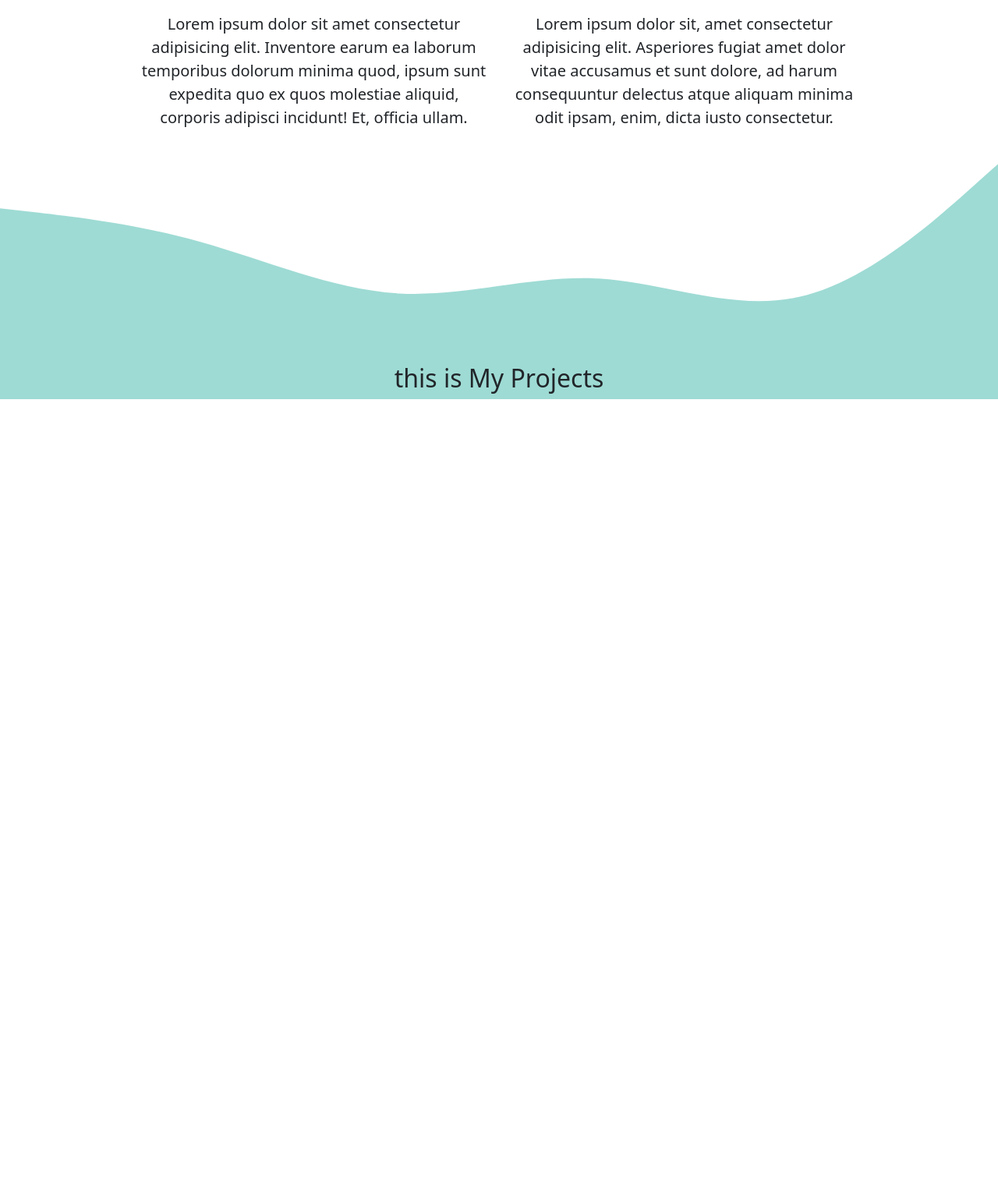
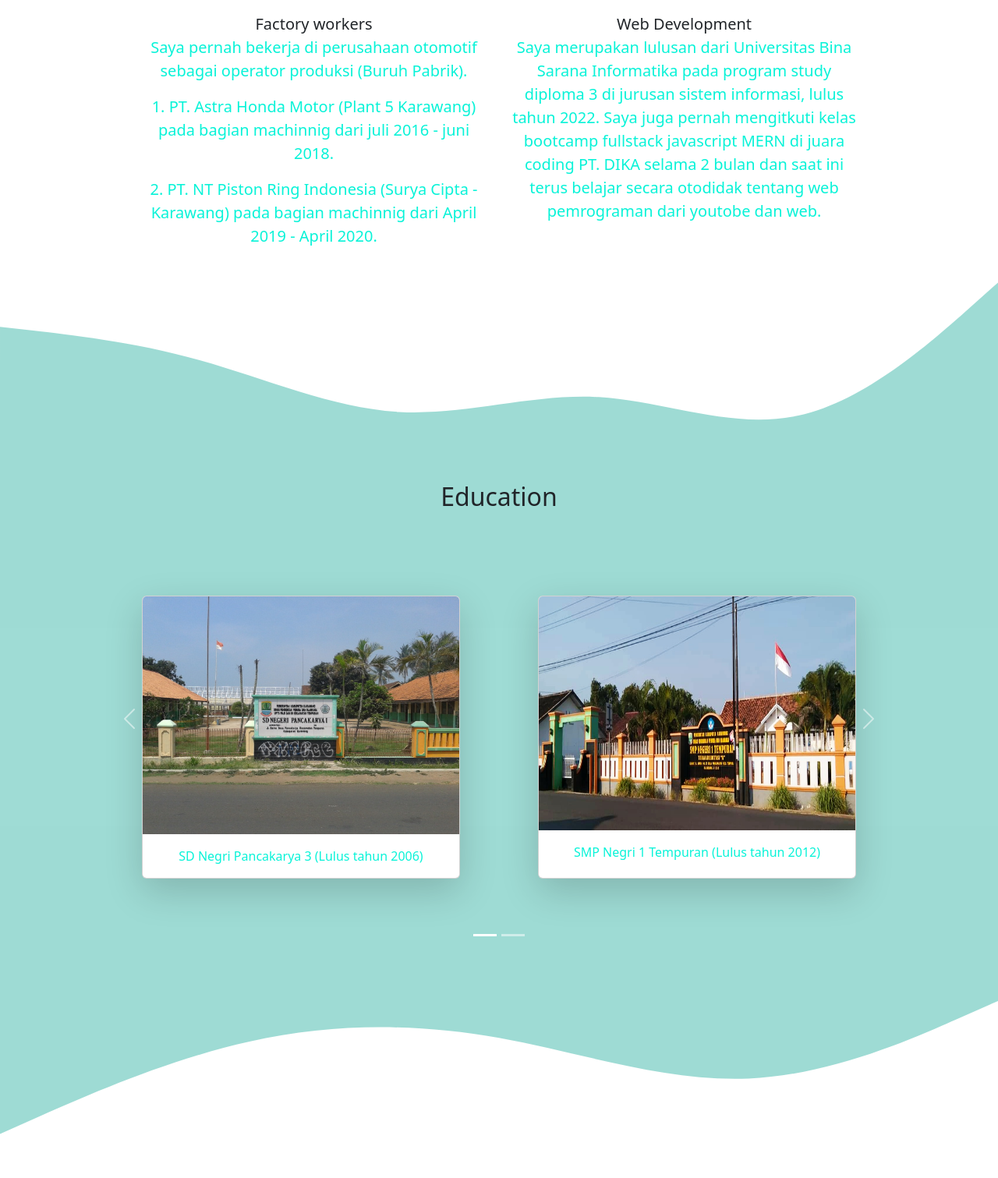
Before and after one commit to ivan12812/ivan12812.github.io, a plain HTML site: page index.html in a window 1280 px wide. Shown: the part 720-2231 px from the top of the page at 78% size. Before the commit the page ends 1232 px from the top, so only its background shows below. Drawn offline with nearby package versions, Linux system fonts and the light colour scheme.

Commit message:
education

```diff
--- a/index.html
+++ b/index.html
@@ -76,10 +76,17 @@
         </div>
         <div class="row justify-content-center fs-5 text-center">
           <div class="col-md-5">
-            <p>Lorem ipsum dolor sit amet consectetur adipisicing elit. Inventore earum ea laborum temporibus dolorum minima quod, ipsum sunt expedita quo ex quos molestiae aliquid, corporis adipisci incidunt! Et, officia ullam.</p>
+            <h5>Factory workers</h5>
+            <p>Saya pernah bekerja di perusahaan otomotif sebagai operator produksi (Buruh Pabrik).</p>
+            <p>1. PT. Astra Honda Motor (Plant 5 Karawang) pada bagian machinnig dari juli 2016 - juni 2018.</p>
+            <p>2. PT. NT Piston Ring Indonesia (Surya Cipta - Karawang) pada bagian machinnig dari April 2019 - April 2020.</p>
           </div>
           <div class="col-md-5">
-            <p>Lorem ipsum dolor sit, amet consectetur adipisicing elit. Asperiores fugiat amet dolor vitae accusamus et sunt dolore, ad harum consequuntur delectus atque aliquam minima odit ipsam, enim, dicta iusto consectetur.</p>
+            <h5>Web Development</h5>
+            <p>
+              Saya merupakan lulusan dari Universitas Bina Sarana Informatika pada program study diploma 3 di jurusan sistem informasi, lulus tahun 2022. Saya juga pernah mengitkuti kelas bootcamp fullstack javascript MERN di juara coding
+              PT. DIKA selama 2 bulan dan saat ini terus belajar secara otodidak tentang web pemrograman dari youtobe dan web.
+            </p>
           </div>
         </div>
       </div>
@@ -93,20 +100,75 @@
     </section>
     <!-- Akhir About -->
 
-    <!-- Project -->
-    <div id="projects">
+    <!-- Education -->
+    <section id="education">
       <div class="container">
-        <div class="row text-center">
+        <div class="row">
           <div class="col">
-            <h2>this is My Projects</h2>
+            <div id="carouselExampleIndicators" class="carousel slide" data-bs-ride="true">
+              <h2>Education</h2>
+              <div class="carousel-indicators">
+                <button type="button" data-bs-target="#carouselExampleIndicators" data-bs-slide-to="0" class="active" aria-current="true" aria-label="Slide 1"></button>
+                <button type="button" data-bs-target="#carouselExampleIndicators" data-bs-slide-to="1" aria-label="Slide 2"></button>
+              </div>
+              <div class="carousel-inner">
+                <div class="carousel-item active">
+                  <div class="cards">
+                    <div class="card shadow-lg" style="width: 30rem">
+                      <img src="/assets/SD N Pancakarya 3.jpg" class="card-img-top" alt="sd" focusable="false" />
+                      <div class="card-body">
+                        <p class="card-text">SD Negri Pancakarya 3 (Lulus tahun 2006)</p>
+                      </div>
+                    </div>
+                    <div class="card shadow-lg" style="width: 30rem">
+                      <img src="/assets/SMP.jpg" width="500" height="300" class="card-img-top" alt="smp" focusable="false" />
+                      <div class="card-body">
+                        <p class="card-text">SMP Negri 1 Tempuran (Lulus tahun 2012)</p>
+                      </div>
+                    </div>
+                  </div>
+                </div>
+                <div class="carousel-item">
+                  <div class="cards">
+                    <div class="card shadow-lg" style="width: 30rem">
+                      <img src="/assets/SMK.jpg" width="500" height="300" class="card-img-top" alt="smk" focusable="false" />
+                      <div class="card-body">
+                        <p class="card-text">SMK PGRI Telagasari</p>
+                        <p class="card-text">Jurusan Teknik Kendaraan Ringan</p>
+                        <p class="card-text">(Lulus tahun 2015)</p>
+                      </div>
+                    </div>
+                    <div class="card shadow-lg" style="width: 30rem">
+                      <img src="/assets/UBSI.jpg" width="500" height="300" class="card-img-top" alt="ubsi" focusable="false" />
+                      <div class="card-body">
+                        <p class="card-text">Universitas Bina Sarana Informatika PSDKU Karawang Program Study Diploma 3 Fakultas Teknologi Informasi Jurusan Sistem Informasi</p>
+                        <p class="card-text">(Lulus tahun 2022)</p>
+                      </div>
+                    </div>
+                  </div>
+                </div>
+              </div>
+              <button class="carousel-control-prev" type="button" data-bs-target="#carouselExampleIndicators" data-bs-slide="prev">
+                <span class="carousel-control-prev-icon" aria-hidden="true"></span>
+                <span class="visually-hidden">Previous</span>
+              </button>
+              <button class="carousel-control-next" type="button" data-bs-target="#carouselExampleIndicators" data-bs-slide="next">
+                <span class="carousel-control-next-icon" aria-hidden="true"></span>
+                <span class="visually-hidden">Next</span>
+              </button>
+            </div>
           </div>
         </div>
-        <div class="row">
-          <div class="col"></div>
-        </div>
       </div>
-    </div>
-    <!-- Akhir Project -->
+      <svg xmlns="http://www.w3.org/2000/svg" viewBox="0 0 1440 320">
+        <path
+          fill="#ffffff"
+          fill-opacity="1"
+          d="M0,256L60,229.3C120,203,240,149,360,122.7C480,96,600,96,720,117.3C840,139,960,181,1080,176C1200,171,1320,117,1380,90.7L1440,64L1440,320L1380,320C1320,320,1200,320,1080,320C960,320,840,320,720,320C600,320,480,320,360,320C240,320,120,320,60,320L0,320Z"
+        ></path>
+      </svg>
+    </section>
+    <!-- Ahir Education -->
 
     <script src="https://cdn.jsdelivr.net/npm/bootstrap@5.2.2/dist/js/bootstrap.bundle.min.js" integrity="sha384-OERcA2EqjJCMA+/3y+gxIOqMEjwtxJY7qPCqsdltbNJuaOe923+mo//f6V8Qbsw3" crossorigin="anonymous"></script>
   </body>
--- a/style.css
+++ b/style.css
@@ -2,6 +2,7 @@
   margin: 0px;
   padding: 0px;
 }
+
 .jumbotron {
   padding-top: 5rem;
   background-color: #4cbdb089;
@@ -26,3 +27,22 @@ h5 {
 #projects {
   background-color: #4cbdb089;
 }
+
+#education {
+  text-align: center;
+  background-color: #4cbdb089;
+}
+
+.cards {
+  display: flex;
+  justify-content: center;
+  margin: 50px;
+}
+
+.card {
+  margin: 50px;
+}
+
+p {
+  color: #08f3d8;
+}
```
Also changed, not shown: assets/SD N Pancakarya 3.jpg (added), assets/SMK.jpg (added), assets/SMP.jpg (added), assets/UBSI.jpg (added).
